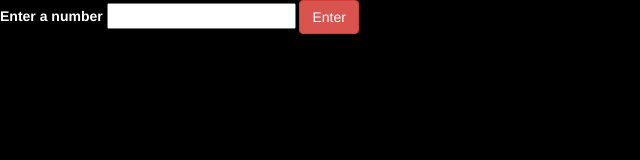
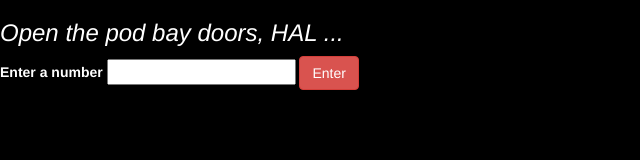
Before and after one commit to mtb116/TeamWeek-BeepBoop, a plain HTML site: page index.html in a window 1280 px wide. Shown: the whole page, without its empty margins (0-640 px from the left). Drawn offline with Linux system fonts and the light colour scheme.

Commit message:
add CSS stylings quote from Space Odyssey

```diff
--- a/index.html
+++ b/index.html
@@ -10,6 +10,7 @@
 
   <body>
     <form id="submitNum">
+      <h3><em>Open the pod bay doors, HAL ...</em></h3>
       <label for="Num">Enter a number</label>
       <input type="text" id="num">
       <button type="submit" class="btn btn-danger">Enter</button>
```
Also changed, not shown: 1 other file.
